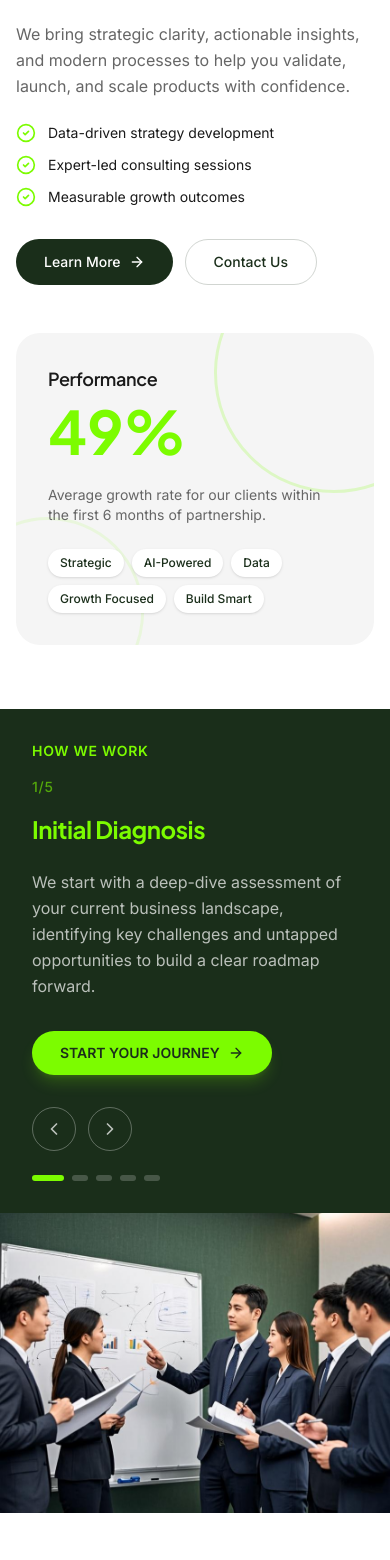
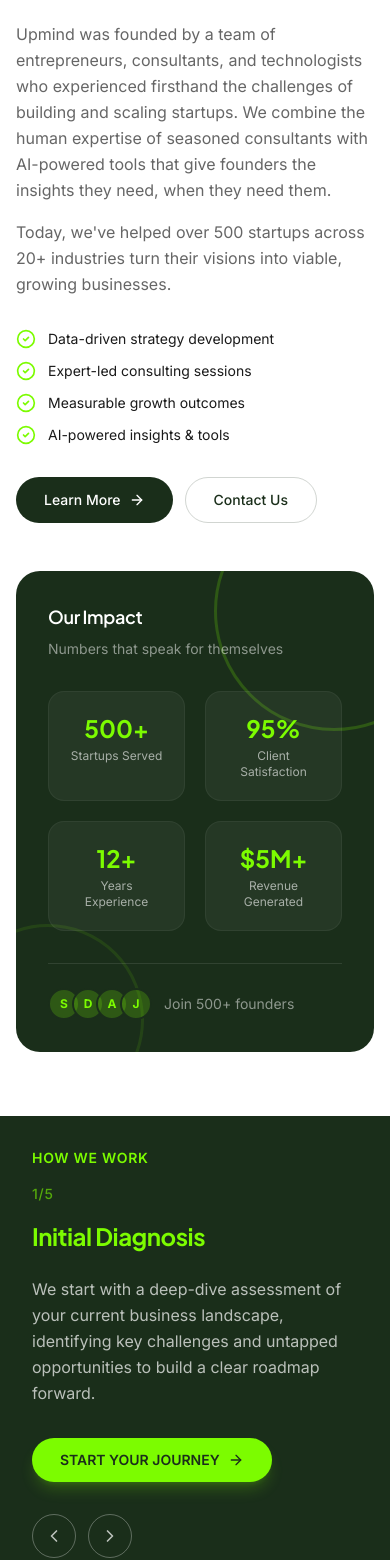
Before and after one commit to usmanmi7/upmind, a Next.js app: page / in a window 390 px wide. Shown: the part 4712-6272 px from the top of the page. Built offline with nearby package versions, Linux system fonts and the light colour scheme; no server answers.

Commit message:
Wider pricing boxes, richer About section, real stock photos for CTA and HowWeWork

```diff
--- a/src/app/pricing/page.tsx
+++ b/src/app/pricing/page.tsx
@@ -123,7 +123,7 @@
         {/* Pricing Cards */}
         <section className="pb-20">
           <div className="max-w-[85rem] mx-auto px-4 sm:px-6 lg:px-8">
-            <div className="grid grid-cols-1 md:grid-cols-3 gap-6 max-w-5xl mx-auto">
+            <div className="grid grid-cols-1 md:grid-cols-3 gap-7 max-w-6xl mx-auto">
               {plans.map((plan) => (
                 <motion.div
                   key={plan.name}
--- a/src/components/About.tsx
+++ b/src/components/About.tsx
@@ -6,16 +6,23 @@
 import { ArrowRight, CheckCircle2 } from 'lucide-react';
 import Link from 'next/link';
 
+const highlights = [
+  'Data-driven strategy development',
+  'Expert-led consulting sessions',
+  'Measurable growth outcomes',
+  'AI-powered insights & tools',
+];
+
+const stats = [
+  { value: '500+', label: 'Startups Served' },
+  { value: '95%', label: 'Client Satisfaction' },
+  { value: '12+', label: 'Years Experience' },
+  { value: '$5M+', label: 'Revenue Generated' },
+];
+
 export default function About() {
   const ref = useRef(null);
   const isInView = useInView(ref, { once: true, margin: '-50px' });
-
-  const tags = ['Strategic', 'AI-Powered', 'Data', 'Growth Focused', 'Build Smart'];
-  const highlights = [
-    'Data-driven strategy development',
-    'Expert-led consulting sessions',
-    'Measurable growth outcomes',
-  ];
 
   return (
     <section className="bg-white py-16 sm:py-20 lg:py-24">
@@ -33,13 +40,19 @@
             <h2 className="text-2xl sm:text-3xl lg:text-4xl font-bold text-[#1A1A1A] mb-6 leading-tight">
               We help startups make smarter decisions and grow with clarity.
             </h2>
-            <p className="text-[#666666] text-base sm:text-lg leading-relaxed mb-6">
-              We bring strategic clarity, actionable insights, and modern processes
-              to help you validate, launch, and scale products with confidence.
+            <p className="text-[#666666] text-base sm:text-lg leading-relaxed mb-4">
+              Upmind was founded by a team of entrepreneurs, consultants, and technologists who
+              experienced firsthand the challenges of building and scaling startups. We combine the
+              human expertise of seasoned consultants with AI-powered tools that give founders the
+              insights they need, when they need them.
+            </p>
+            <p className="text-[#666666] text-base sm:text-lg leading-relaxed mb-8">
+              Today, we&apos;ve helped over 500 startups across 20+ industries turn their visions
+              into viable, growing businesses.
             </p>
 
             {/* Highlights */}
-            <div className="space-y-3 mb-8">
+            <div className="grid grid-cols-1 sm:grid-cols-2 gap-3 mb-8">
               {highlights.map((item) => (
                 <div key={item} className="flex items-center gap-3">
                   <CheckCircle2 className="w-5 h-5 text-[#7CFC00] shrink-0" />
@@ -66,37 +79,51 @@
             </div>
           </motion.div>
 
-          {/* Right - Performance Card */}
+          {/* Right - Stats Grid */}
           <motion.div
             initial={{ opacity: 0, x: 40 }}
             animate={isInView ? { opacity: 1, x: 0 } : {}}
             transition={{ duration: 0.7, delay: 0.2 }}
             className="relative"
           >
-            <div className="bg-[#F5F5F5] rounded-3xl p-8 sm:p-10 relative overflow-hidden">
-              {/* Decorative circle */}
+            <div className="bg-[#1A2E1A] rounded-3xl p-8 sm:p-10 relative overflow-hidden">
+              {/* Decorative circles */}
               <div className="absolute -top-20 -right-20 w-60 h-60 rounded-full border-[3px] border-[#7CFC00]/20" />
               <div className="absolute -bottom-16 -left-16 w-48 h-48 rounded-full border-[3px] border-[#7CFC00]/10" />
 
               <div className="relative z-10">
-                <h3 className="text-[#1A1A1A] font-semibold text-lg sm:text-xl mb-2">
-                  Performance
+                <h3 className="text-white font-semibold text-lg sm:text-xl mb-2">
+                  Our Impact
                 </h3>
-                <div className="text-6xl sm:text-7xl lg:text-8xl font-bold font-heading text-[#7CFC00] mb-6">
-                  49%
+                <p className="text-white/50 text-sm mb-8">
+                  Numbers that speak for themselves
+                </p>
+
+                <div className="grid grid-cols-2 gap-5">
+                  {stats.map((stat) => (
+                    <div key={stat.label} className="bg-white/5 rounded-2xl p-5 text-center border border-white/5 hover:border-[#7CFC00]/20 transition-colors">
+                      <div className="text-2xl sm:text-3xl font-bold text-[#7CFC00] font-heading">
+                        {stat.value}
+                      </div>
+                      <div className="text-white/60 text-xs sm:text-sm mt-1">{stat.label}</div>
+                    </div>
+                  ))}
                 </div>
-                <p className="text-[#666666] text-sm mb-6">
-                  Average growth rate for our clients within the first 6 months of partnership.
-                </p>
-                <div className="flex flex-wrap gap-2">
-                  {tags.map((tag) => (
-                    <span
-                      key={tag}
-                      className="bg-white text-[#1A2E1A] text-xs sm:text-sm px-3 sm:px-4 py-1.5 rounded-full font-medium shadow-sm hover:shadow-md transition-shadow cursor-default"
-                    >
-                      {tag}
-                    </span>
-                  ))}
+
+                <div className="mt-8 pt-6 border-t border-white/10">
+                  <div className="flex items-center gap-3">
+                    <div className="flex -space-x-2">
+                      {['S', 'D', 'A', 'J'].map((initial, i) => (
+                        <div
+                          key={i}
+                          className="w-8 h-8 rounded-full bg-[#7CFC00]/20 border-2 border-[#1A2E1A] flex items-center justify-center text-[#7CFC00] text-xs font-bold"
+                        >
+                          {initial}
+                        </div>
+                      ))}
+                    </div>
+                    <span className="text-white/50 text-sm">Join 500+ founders</span>
+                  </div>
                 </div>
               </div>
             </div>
--- a/src/components/HowWeWork.tsx
+++ b/src/components/HowWeWork.tsx
@@ -112,17 +112,20 @@
           </div>
         </motion.div>
 
-        {/* Right Side - Image */}
+        {/* Right Side - Real Stock Photo */}
         <motion.div
           initial={{ opacity: 0, x: 40 }}
           animate={isInView ? { opacity: 1, x: 0 } : {}}
           transition={{ duration: 0.7, delay: 0.2 }}
           className="relative min-h-[300px] lg:min-h-0"
         >
-          <div
-            className="absolute inset-0 bg-cover bg-center"
-            style={{ backgroundImage: "url('/images/howwework.jpg')" }}
+          <img
+            src="/images/howwework-team.jpg"
+            alt="Team working together on strategy"
+            className="absolute inset-0 w-full h-full object-cover"
           />
+          {/* Subtle gradient overlay */}
+          <div className="absolute inset-0 bg-gradient-to-l from-transparent to-[#1A2E1A]/20 lg:bg-gradient-to-l lg:from-transparent lg:to-[#1A2E1A]/10" />
           {/* Green circular overlay graphic */}
           <div className="absolute -left-16 top-1/2 -translate-y-1/2 w-32 h-32 rounded-full border-[3px] border-[#7CFC00]/30 hidden lg:block" />
           <div className="absolute -left-8 top-1/2 -translate-y-1/2 w-20 h-20 rounded-full bg-[#7CFC00]/10 hidden lg:block" />
--- a/src/components/Pricing.tsx
+++ b/src/components/Pricing.tsx
@@ -124,7 +124,7 @@
         </motion.div>
 
         {/* Pricing Cards */}
-        <div className="grid grid-cols-1 md:grid-cols-3 gap-6 max-w-5xl mx-auto">
+        <div className="grid grid-cols-1 md:grid-cols-3 gap-7 max-w-6xl mx-auto">
           {plans.map((plan, i) => (
             <motion.div
               key={plan.name}
```
Also changed, not shown: src/components/CTASection.tsx (+34 -19 lines), public/images/cta-team.jpg (added), public/images/howwework-team.jpg (added).
